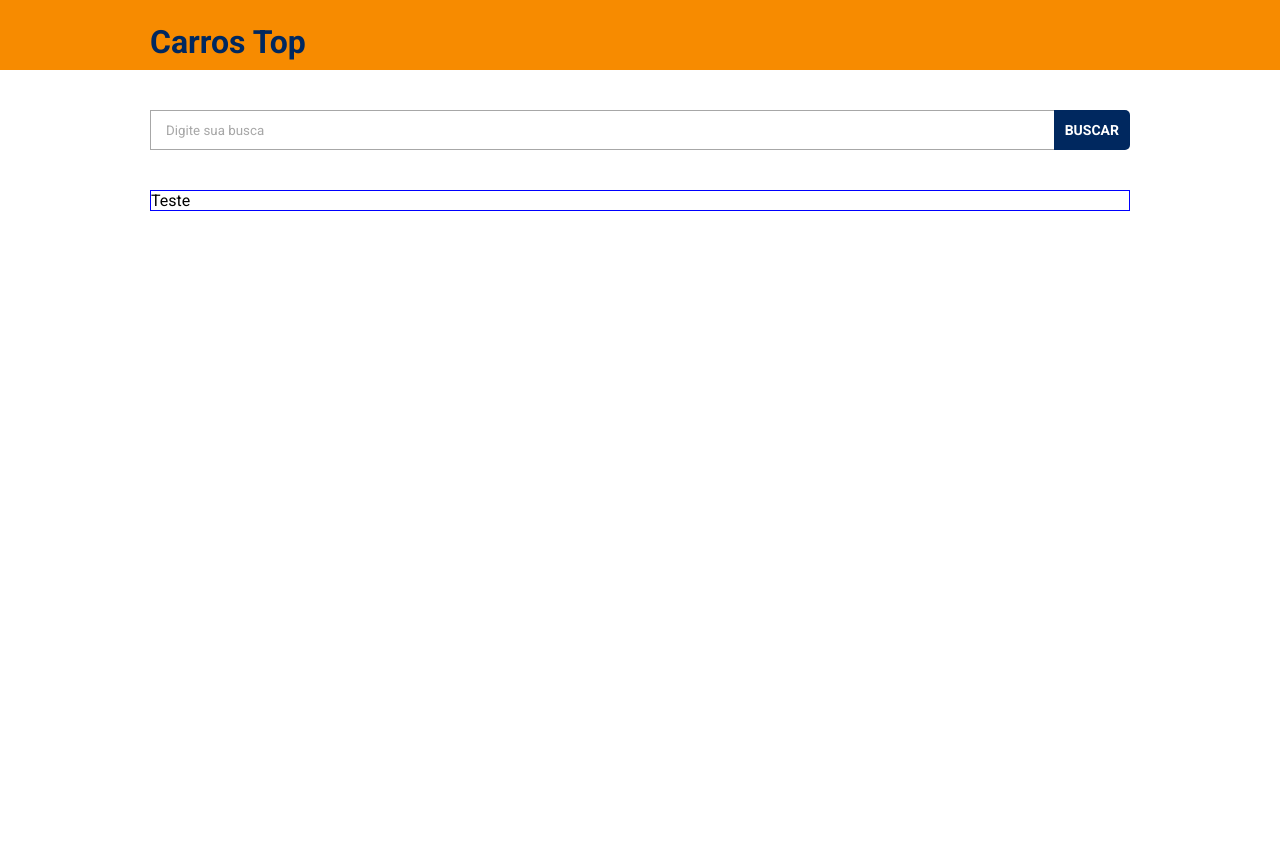
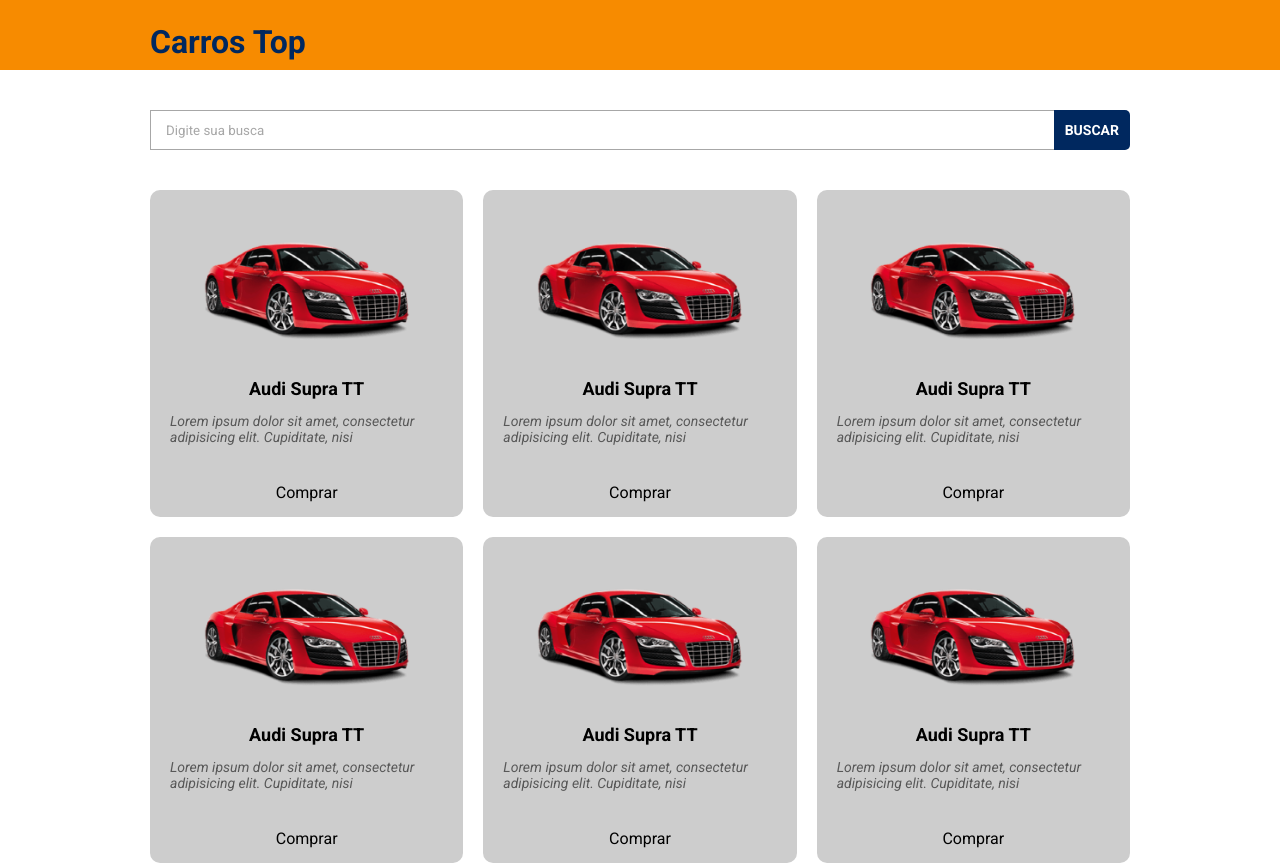
Before and after one commit to cauerg44/carros-top-react, a React (Vite) app: page / in a window 1280 px wide. Shown: the top 865 px of the page. Before the commit the page ends 800 px from the top, so only its background shows below. Built offline with nearby package versions, Linux system fonts and the light colour scheme.

Commit message:
Card listining

```diff
--- /dev/null
+++ b/src/components/Button/index.tsx
@@ -0,0 +1,8 @@
+export default function Button() {
+
+    return (
+        <div>
+            Comprar
+        </div>
+    )
+}
--- /dev/null
+++ b/src/components/Card/index.tsx
@@ -0,0 +1,15 @@
+import './styles.css'
+import carImg from '../../assets/car-card 1.png'
+import Button from '../Button'
+
+export default function Card() {
+
+    return (
+        <div className="ct-card">
+            <img src={carImg} alt="Carro" />
+            <h3>Audi Supra TT</h3>
+            <p><i>Lorem ipsum dolor sit amet, consectetur adipisicing elit. Cupiditate, nisi</i></p>
+            <Button />
+        </div>
+    )
+}
--- /dev/null
+++ b/src/components/Card/styles.css
@@ -0,0 +1,24 @@
+.ct-card {
+    display: flex;
+    flex-direction: column;
+    align-items: center;
+    border-radius: 10px;
+    padding: 15px 20px;
+    background-color: var(--ct-color-bg-quartenary);
+}
+
+.ct-card img {
+    width: 220px;
+    margin-bottom: 8px;
+}
+
+.ct-card h3 {
+    font-size: 18px;
+    margin-bottom: 14px;
+}
+
+.ct-card p {
+    font-size: 14px;
+    color: var(--ct-color-secondary);
+    margin-bottom: 38px;
+}
--- a/src/index.css
+++ b/src/index.css
@@ -4,6 +4,7 @@
   --ct-color-bg-primary: #fff;
   --ct-color-bg-secondary: #F78B00;
   --ct-color-bg-tertiary: #00285F;
+  --ct-color-bg-quartenary: #cdcdcd;
 
   --ct-color-primary: #000;
   --ct-color-secondary: #585858;
--- a/src/routes/Catalog/index.tsx
+++ b/src/routes/Catalog/index.tsx
@@ -1,6 +1,7 @@
 import './styles.css'
 import Header from "../../components/Header";
 import SearchBar from '../../components/SearchBar';
+import Card from '../../components/Card';
 
 export default function Catalog() {
 
@@ -14,7 +15,16 @@
                     </div>
 
                     <div className="ct-catalog-cards-container">
-                        <div>Teste</div>
+                        <Card />
+                        <Card />
+                        <Card />
+                        <Card />
+                        <Card />
+                        <Card />
+                        <Card />
+                        <Card />
+                        <Card />
+                        <Card />
                     </div>
                 </section>
             </main>
--- a/src/routes/Catalog/styles.css
+++ b/src/routes/Catalog/styles.css
@@ -8,7 +8,9 @@
 }
 
 .ct-catalog-cards-container {
-    border: 1px solid blue;
+    display: grid;
+    grid-gap: 20px;
+    grid-template-columns: repeat(auto-fill, minmax(258px, 1fr));
 }
 
 .ct-catalog-main {
```
